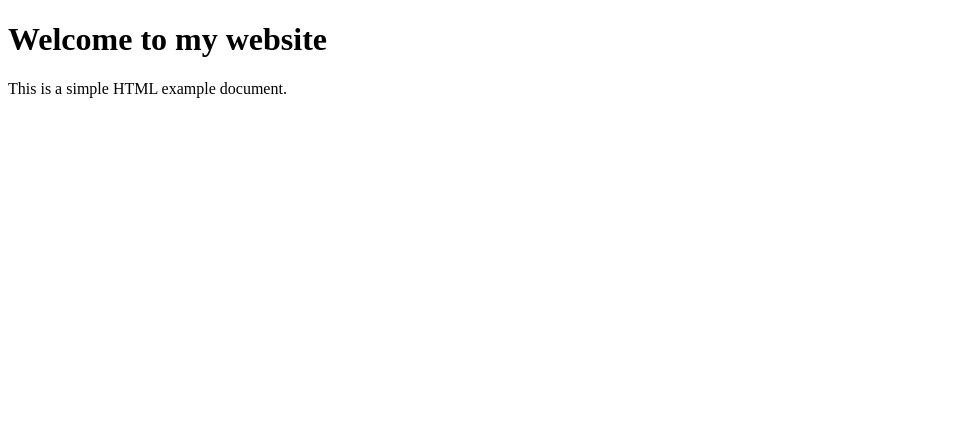
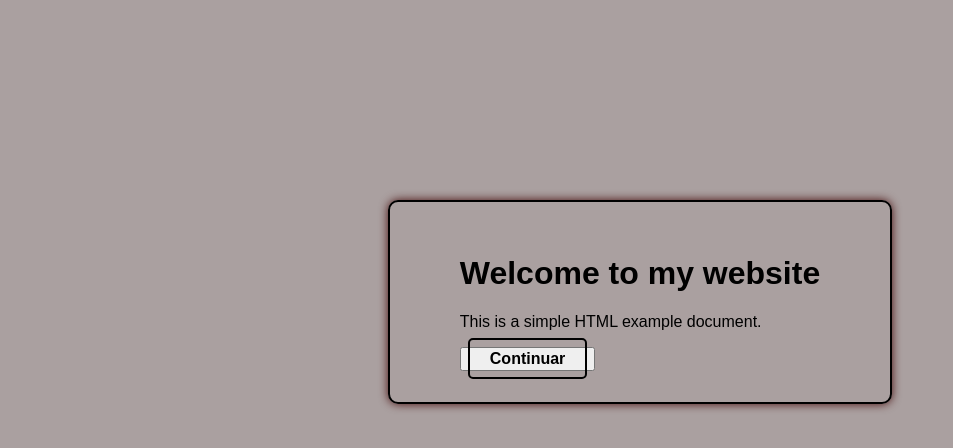
Before and after one commit to obmarpt/git_TestN1, a plain HTML site: page index.html in a window 1280 px wide. Shown: the whole page, without its empty margins (0-953 px from the left). Drawn offline with Linux system fonts and the light colour scheme.

Commit message:
Inicio começado

```diff
--- a/index.html
+++ b/index.html
@@ -7,9 +7,14 @@
     <link rel="stylesheet" href="style.css">
 </head>
 <body >
-    <h1>Welcome to my website</h1>
-    <p>This is a simple HTML example document.</p>
-    <script src="text.py"></script>
+    <div class="container_inicial">
+        <h1>Welcome to my website</h1>
+        <p>This is a simple HTML example document.</p>
+        <button>
+            <a class="botao_continuar" href="profile.html">Continuar</a>
+        </button>
+    </div>
+
 
 </body>
 </html>
--- a/style.css
+++ b/style.css
@@ -1,3 +1,38 @@
 body{
+    background-color: #aaa0a0;
+    display:flex;
+    justify-content: center;
+    align-items: center;
+    font-family: Arial, sans-serif;
 
+
+    flex-direction: column;
+
+
+    height: 200px;
+    width: 500px;
+    border: black 2px solid;
+    overflow: hidden;
+    border-radius: 10px;
+    box-shadow: 0 0 10px rgb(70, 13, 13);
+    margin: 0 auto;
+    margin-top: 200px;
 }
+
+.botao_continuar{
+
+    width: 200px;
+
+    border: 2px solid #000000;
+    border-radius: 5px;
+    padding: 10px 20px;
+    font-size: 16px;
+    cursor: pointer;
+    transition: background-color 0.3s ease, transform 0.3s ease;
+    margin: 0px 0px 0px 0px;
+
+
+    text-decoration: none;
+    color: #000000;
+    font-weight: bold;
+}
```
Also changed, not shown: profile.html (added, +16 -0 lines).
